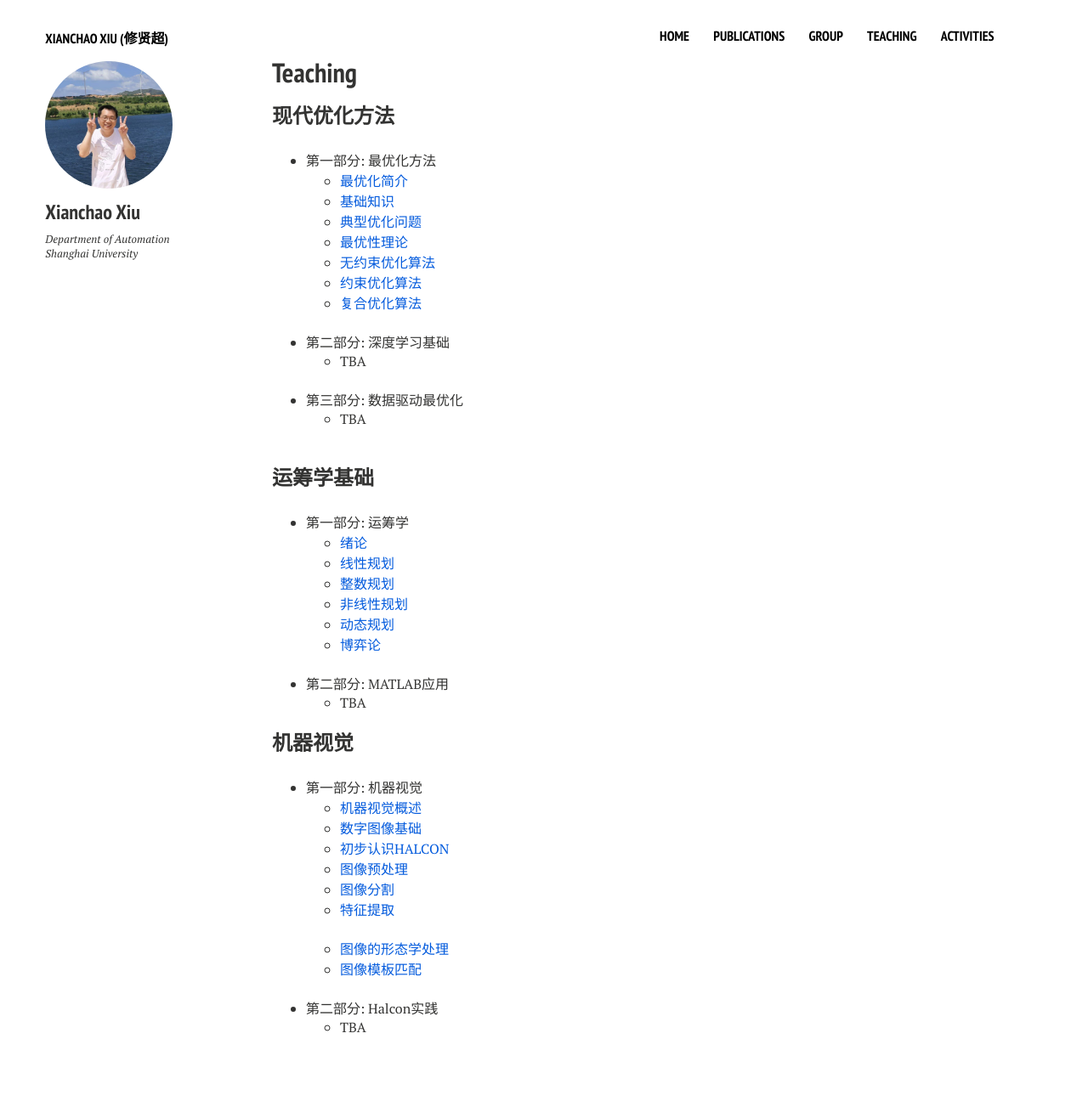
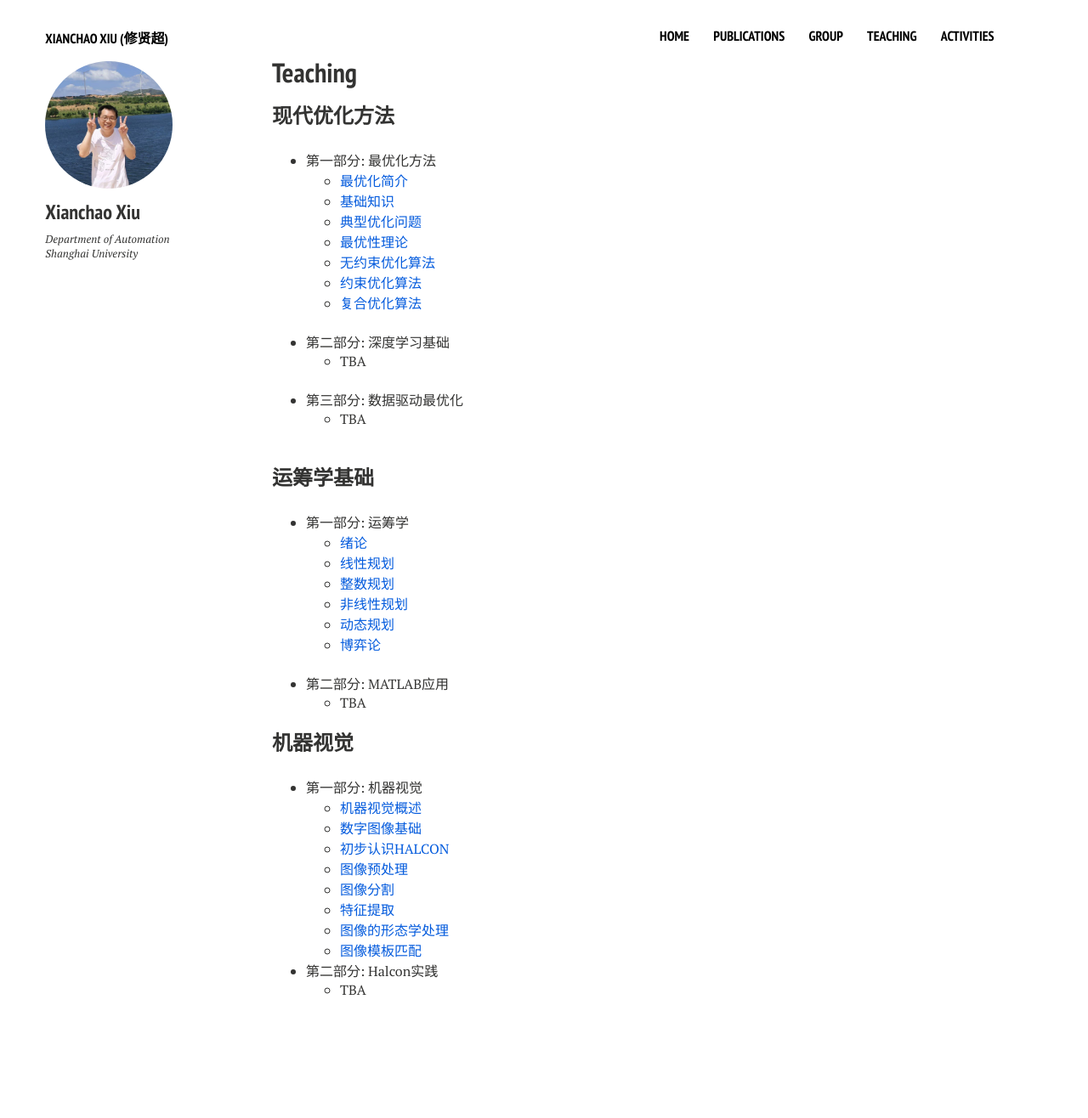
Before and after one commit to xianchaoxiu/xianchaoxiu.github.io, a Jekyll site: the page built from teaching/index.md, in a window 1280 px wide. Shown: the whole page at 85% size. Built offline with Jekyll 4.4.1, drawn with Linux system fonts in a browser that asks for light colours; nearby versions of some CDN libraries; after the commit the page ends 1272 px from its top, so only the background shows below that.

Commit message:
Update index.md

```diff
--- a/teaching/index.md
+++ b/teaching/index.md
@@ -50,9 +50,9 @@ share: false
   - <a href="../teaching/OR_3.pdf" class="textlink" target="_blank">初步认识HALCON </a> <br>
   - <a href="../teaching/OR_4.pdf" class="textlink" target="_blank">图像预处理 </a> <br>
   - <a href="../teaching/OR_5.pdf" class="textlink" target="_blank">图像分割  </a> <br>
-  - <a href="../teaching/OR_6.pdf" class="textlink" target="_blank">特征提取 </a> <br><br>
+  - <a href="../teaching/OR_6.pdf" class="textlink" target="_blank">特征提取 </a> <br>
   - <a href="../teaching/OR_5.pdf" class="textlink" target="_blank">图像的形态学处理  </a> <br>
-  - <a href="../teaching/OR_6.pdf" class="textlink" target="_blank">图像模板匹配 </a> <br><br>
+  - <a href="../teaching/OR_6.pdf" class="textlink" target="_blank">图像模板匹配 </a> <br>
 
 - 第二部分: Halcon实践  <br>
   - TBA
```
